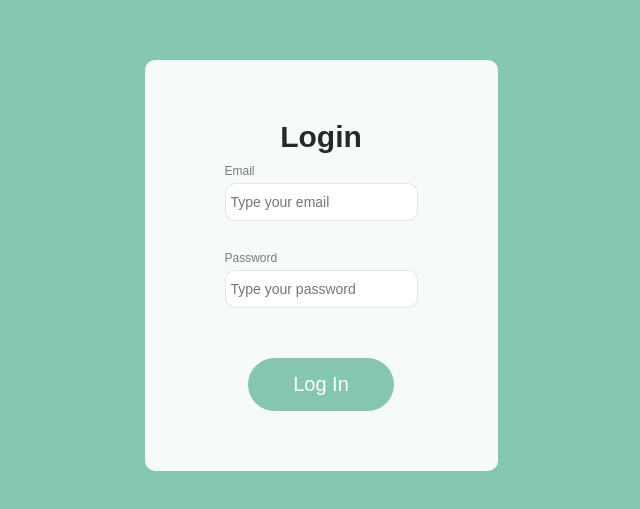
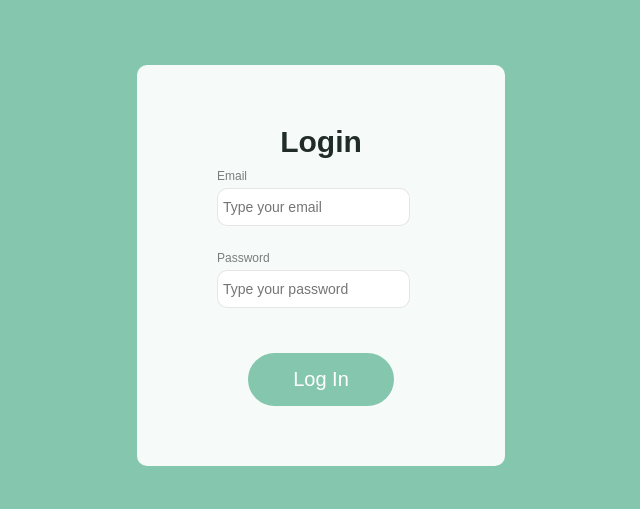
Before and after one commit to OstPerino/practice_2022, a Vue app in the folder client/: page / in a window 1280 px wide. Shown: the part 135-644 px from the top of the page, without its empty margins (399-1039 px from the left). Built offline with nearby package versions, Linux system fonts and the light colour scheme.

Commit message:
Edit styles for container of input

```diff
--- a/client/src/components/authorization/AuthorizationComponent.vue
+++ b/client/src/components/authorization/AuthorizationComponent.vue
@@ -6,7 +6,8 @@
         class="AuthorizationComponent__item"
         :placeholder="inputData.userNameInput.placeholderContent"
         :label-value="inputData.userNameInput.labelContent"
-      v-model.trim="$v.inputData.userNameInput.value.$model"/>
+        v-model.trim="$v.inputData.userNameInput.value.$model"
+      />
       <span
         class="AuthorizationComponent__error"
         v-show="!$v.inputData.userNameInput.value.required && $v.inputData.userNameInput.value.$dirty"
@@ -25,7 +26,8 @@
         class="AuthorizationComponent__item"
         :placeholder="this.inputData.userPasswordInput.placeholderContent"
         :label-value="this.inputData.userPasswordInput.labelContent"
-      v-model.trim="$v.inputData.userPasswordInput.value.$model"/>
+        v-model.trim="$v.inputData.userPasswordInput.value.$model"
+      />
       <span
         class="AuthorizationComponent__error"
         v-show="!$v.inputData.userPasswordInput.value.required && $v.inputData.userPasswordInput.value.$dirty"
@@ -50,14 +52,6 @@ export default {
   components: {
     DefaultButtonComponent,
     DefaultInputComponent
-  },
-  mounted () {
-    console.log(this.$v)
-  },
-  computed: {
-    isDirty (expression, dirty) {
-      return !expression && dirty
-    }
   },
   validations: {
     inputData: {
@@ -101,7 +95,7 @@ export default {
   padding: 60px 80px;
 
   &__container {
-    padding-bottom: 20px;
+    padding: 0 15px 15px 0;
     position: relative;
   }
 
```
Lines whose indentation alone changed are shown as unchanged.
